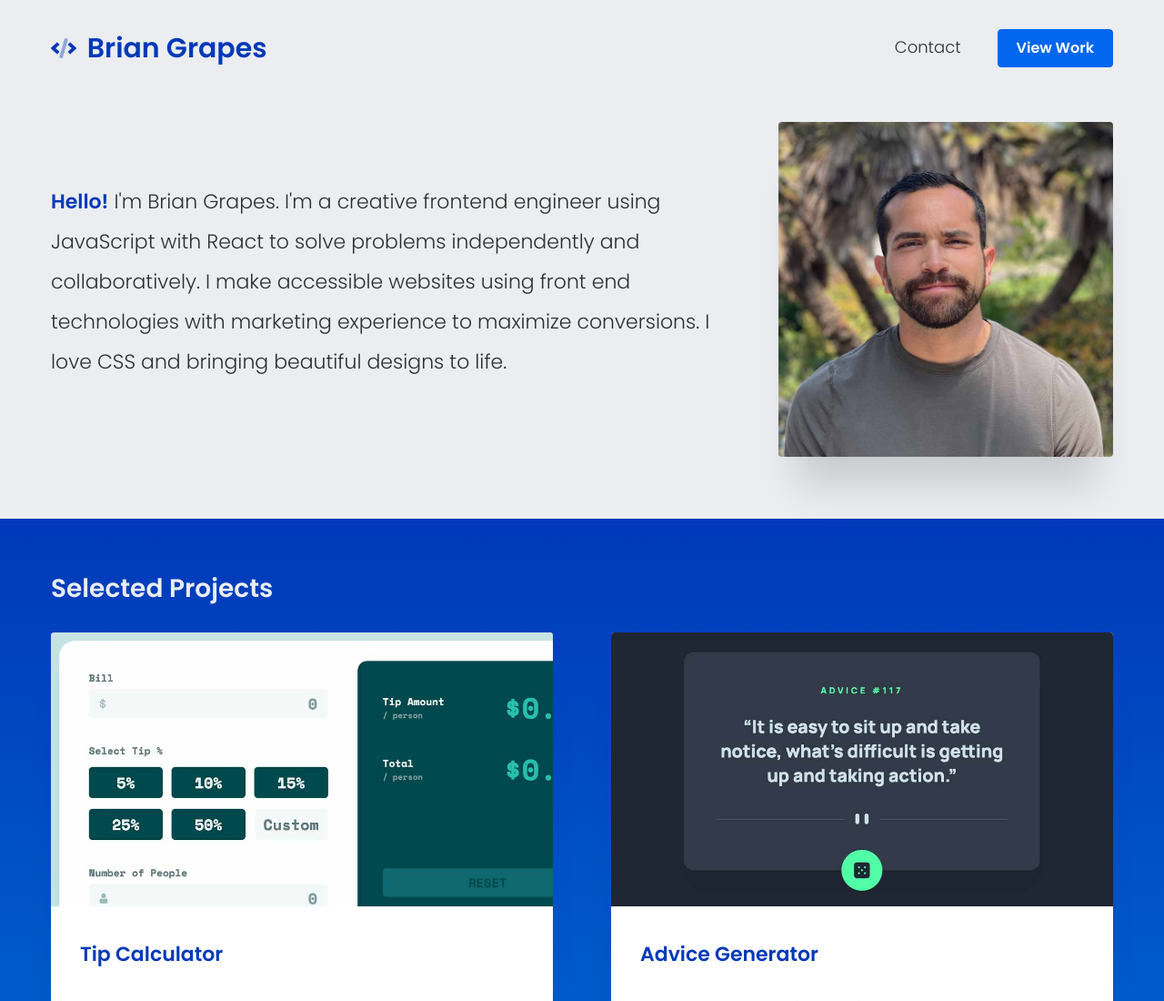
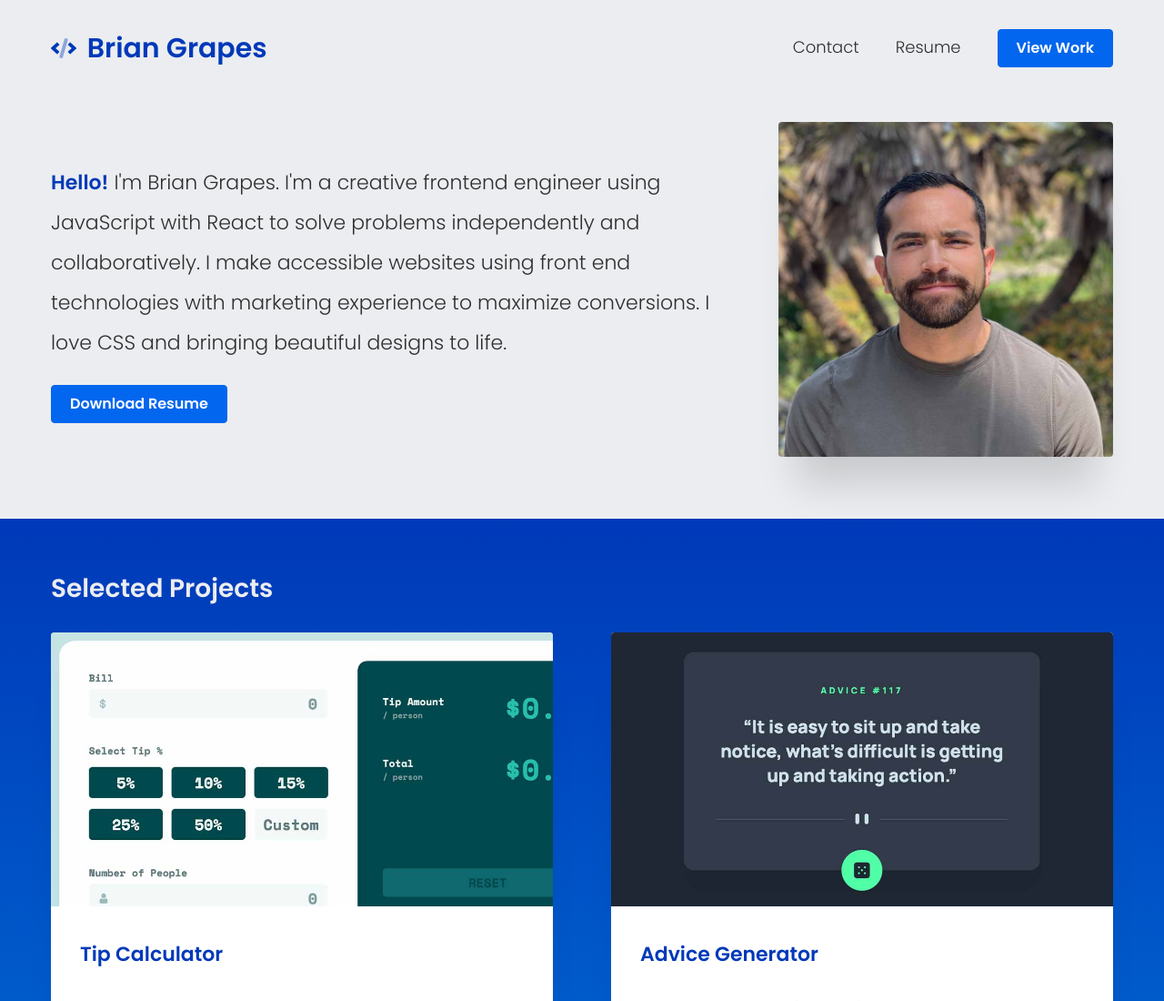
Before and after one commit to bgrapes/bgrapes.com, a Gatsby site: page / in a window 1280 px wide. Shown: the top 1100 px of the page at 91% size. Built offline with nearby package versions, Linux system fonts and the light colour scheme; Gatsby itself is replaced by a stand-in of ours.

Commit message:
feat(resume): add links to resume

```diff
--- a/src/components/Header.js
+++ b/src/components/Header.js
@@ -26,6 +26,11 @@ const Header = () => {
               </a>
             </li>
             <li>
+              <a href="Resume_BrianGrapes.pdf" className="nav-link">
+                Resume
+              </a>
+            </li>
+            <li>
               <a href="#projects">
                 <Button className="no-margin-bottom">View Work</Button>
               </a>
--- a/src/components/Hero.js
+++ b/src/components/Hero.js
@@ -1,5 +1,6 @@
 import React from "react"
-import { Section, Intro, Photo } from "./Hero.style"
+import { Button } from "./Global.style"
+import { Section, Intro, Cta, Photo } from "./Hero.style"
 import ProfilePhoto from "../images/profile_photo_square.jpg"
 
 const Hero = () => {
@@ -15,6 +16,11 @@ const Hero = () => {
               using front end technologies with marketing experience to maximize
               conversions. I love CSS and bringing beautiful designs to life.
             </Intro>
+            <Cta>
+              <a href="Resume_BrianGrapes.pdf">
+                <Button className="no-margin-bottom">Download Resume</Button>
+              </a>
+            </Cta>
           </div>
           <div className="flex-small one-third">
             <Photo
--- a/src/components/Hero.style.js
+++ b/src/components/Hero.style.js
@@ -18,6 +18,17 @@ export const Intro = styled(P)`
   }
 `
 
+export const Cta = styled.div`
+  display: flex;
+  justify-content: center;
+  margin-bottom: 2rem;
+
+  @media (min-width: 600px) {
+    justify-content: flex-start;
+    margin-bottom: 0;
+  }
+`
+
 export const Photo = styled.img`
   aspect-ratio: attr(width) / attr(height);
   border-radius: 4px;
```
Also changed, not shown: 1 other file.
